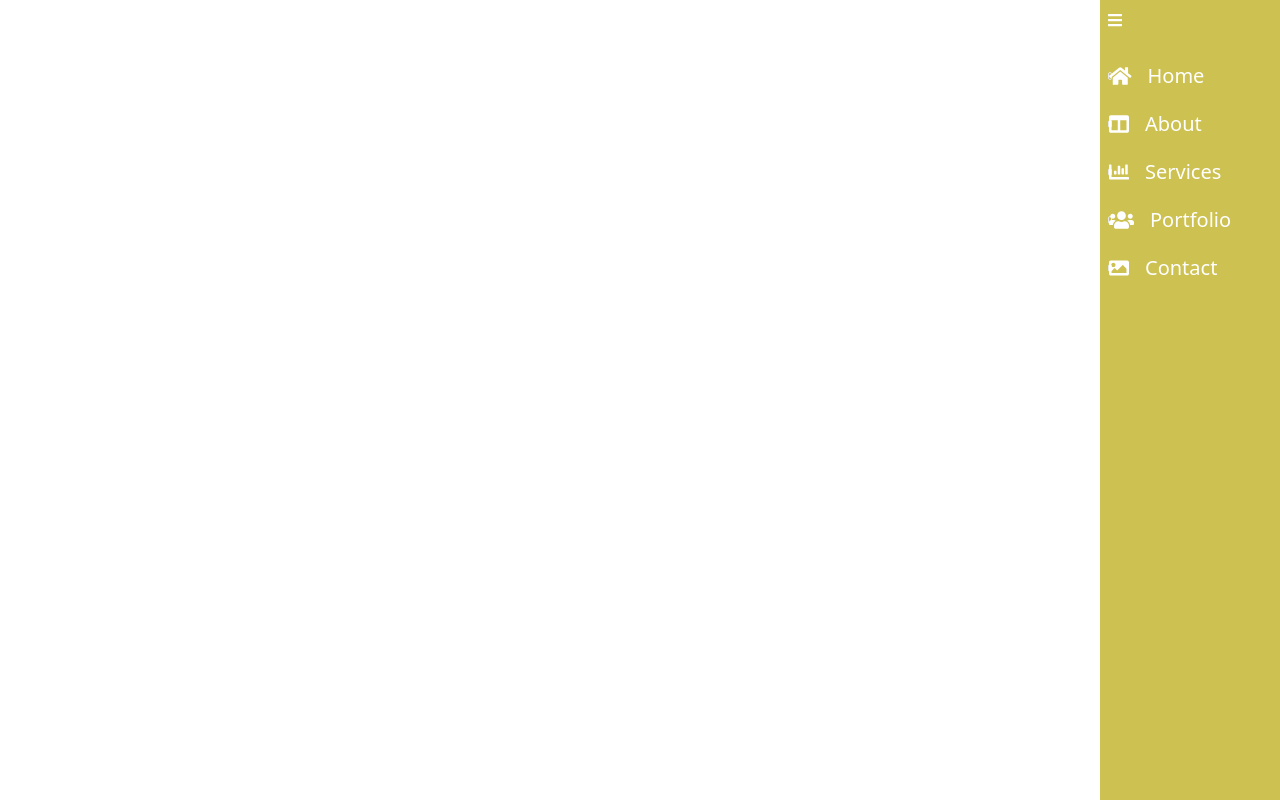
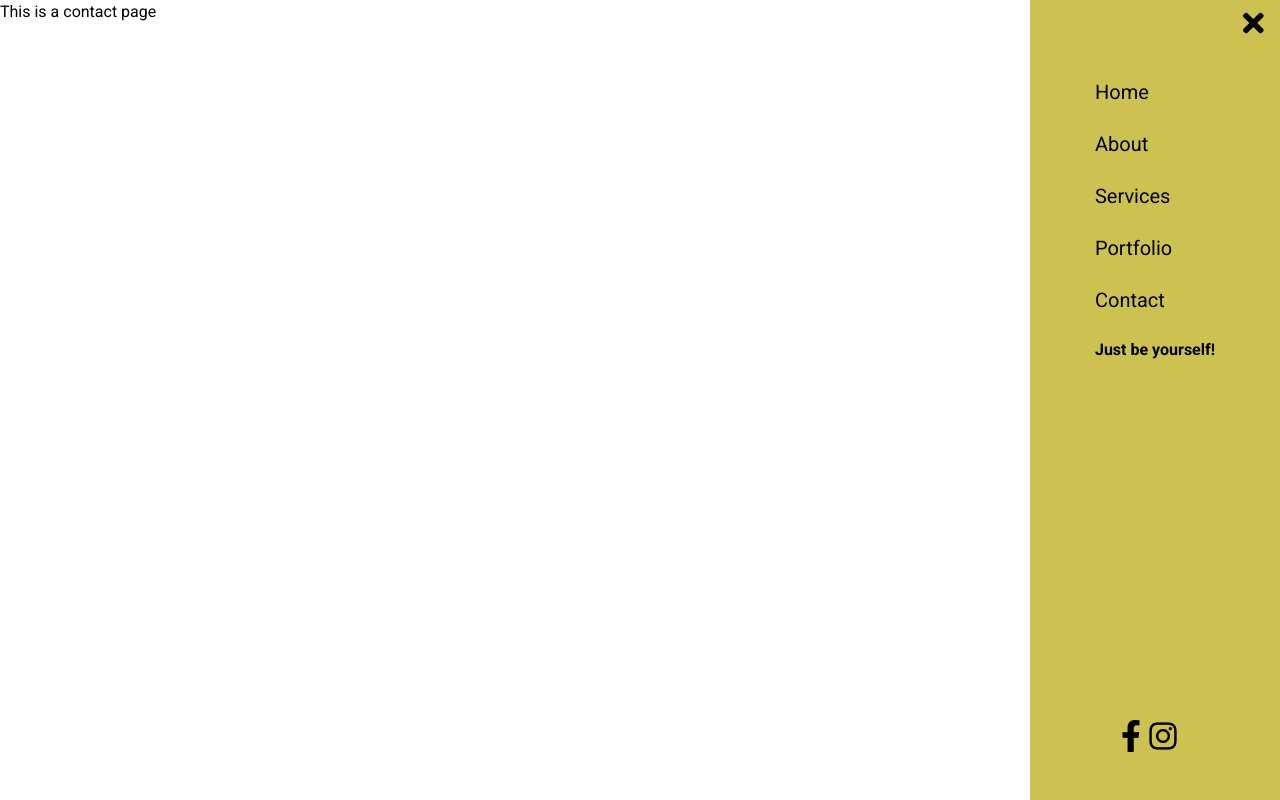
Before and after one commit to Rippyblogger/Nylctest, a Vue app: page /Contact in a window 1280 px wide. Both pictures are taken after a click on the element 1261 px from the left and 20 px from the top of the page. Built offline with nearby package versions, Linux system fonts and the light colour scheme.

Commit message:
sidebar and bug fixes

```diff
--- a/src/App.vue
+++ b/src/App.vue
@@ -1,5 +1,5 @@
 <template>
-<SideBar/>
+<!-- <SideBar/> -->
   <div id="nav" class="font-Roboto">
     <router-view class=""/>
   </div>
@@ -12,9 +12,9 @@
 <script>
 // import Home from '@/views/Home';
 import {mapGetters } from "vuex";
-import SideBar from '@/components/SideBar.vue'
+// import SideBar from '@/components/SideBar.vue'
 export default {
-  components:{SideBar},
+  // components:{SideBar},
   computed: {
     ...mapGetters(["sidebarWidth"]),
   }
--- a/src/components/SideBar.vue
+++ b/src/components/SideBar.vue
@@ -1,17 +1,51 @@
 <template>
 	<div
-		class="text-white bg-brand-black fixed z-10 top-0 right-0 left-auto bottom-0 p-2 flex flex-col sidebar space-y-10"
-		:style="{ width: sidebarWidth }" ref="side"
+		v-if="collapsed"
+		class="bg-transparent fixed z-10 top-0 right-0 left-auto bottom-0 p-2 flex flex-col sidebar space-y-10"
+		:style="{ width: sidebarWidth }"
 	>
-		<span class="" @click="toggleSide">
-			<i class="fas fa-bars"></i>
+		<span class="text-3xl" @click="toggleSide">
+			<i class="fas fa-bars "></i>
 		</span>
 
-		<SidebarLink class="" to="/" icon="fas fa-home">Home</SidebarLink>
-		<SidebarLink class="" to="/About" icon="fas fa-columns">About</SidebarLink>
-		<SidebarLink class="" to="/Services" icon="fas fa-chart-bar">Services</SidebarLink>
-		<SidebarLink class="" to="/Portfolio" icon="fas fa-users">Portfolio</SidebarLink>
-		<SidebarLink class="" to="/Contact" icon="fas fa-image">Contact</SidebarLink>
+	</div>
+
+	<div
+		v-else
+		class="bg-brand-yellow fixed z-10 top-0 right-0 left-auto bottom-0 p-2 flex flex-col sidebar space-y-10"
+		:style="{ width: sidebarWidth }"
+		data-aos="fade-left"
+	>
+		<span class="flex justify-end pr-2 text-3xl text-black" @click="toggleSide">
+			<i class="fas fa-times"></i>
+		</span>
+
+		<div class="mx-auto text-black flex flex-col h-screen">
+
+			<div class="space-y-6">
+				<SidebarLink class="" to="/" icon="fas fa-home">Home</SidebarLink>
+			<SidebarLink class="" to="/About" icon="fas fa-columns"
+				>About</SidebarLink
+			>
+			<SidebarLink class="" to="/Services" icon="fas fa-chart-bar"
+				>Services</SidebarLink
+			>
+			<SidebarLink class="" to="/Portfolio" icon="fas fa-users"
+				>Portfolio</SidebarLink
+			>
+			<SidebarLink class="" to="/Contact" icon="fas fa-image"
+				>Contact</SidebarLink
+			>
+
+			<p class="font-bold">Just be yourself!</p>
+			</div>
+
+
+			<div class="mt-auto w-8 ml-5 flex pb-10">
+				<img src="@/assets/icons/facebook.png" alt="facebook" >
+				<img src="@/assets/icons/instagram.png" alt="instagram" >
+			</div>
+		</div>
 	</div>
 </template>
 
@@ -25,15 +59,7 @@ export default {
 	methods: {
 		toggleSide() {
 			this.$store.commit("toggleSidebar");
-            if(this.$refs.side.style.background = "#161616"){
-                this.$refs.side.style.background = "#CDC152";
-                console.log(this.$refs.side.style.background);
-            }else{
-                this.$refs.side.style.background = "#161616";
-                console.log(this.$refs.side.style.background);
-            }
 		},
-
 	},
 	computed: {
 		...mapState(["collapsed"]),
--- a/src/components/SidebarLink.vue
+++ b/src/components/SidebarLink.vue
@@ -2,10 +2,10 @@
 	<div>
 		<router-link
 			:to="to"
-			class="flex shrink-0 w-1 items-center cursor-pointer relative font-normal text-xl select-none text-center border rounded h-2 text-brand-white hover:text-white active:bg-brand-black active:text-white no-underline"
+			class="flex shrink-0 border-none items-center cursor-pointer relative font-normal text-xl select-none text-center border  text-brand-white hover:text-white active:bg-brand-black active:text-white no-underline"
 			:class="{ active: isActive }"
 		>
-			<i class="flex shrink-0 w-8 mr-4" :class="icon"></i>
+			<!-- <i class="flex shrink-0 w-8 mr-4" :class="icon"></i> -->
 			<transition name="fade">
 				<span v-if="!collapsed">
 					<slot/>
@@ -41,7 +41,7 @@ export default {
 <style scoped>
 .fade-enter-active,
 .fade-leave-active {
-	transition: opacity 0.1s;
+	transition: opacity 0.5s;
 }
 
 .fade-enter,
--- a/src/store/index.js
+++ b/src/store/index.js
@@ -3,8 +3,8 @@ import { createStore } from "vuex";
 export default createStore({
 	state: {
 		collapsed: true,
-		sidebar_width: "180",
-		sidebar_width_collapsed: 38,
+		sidebar_width: "250",
+		sidebar_width_collapsed: 58,
 		sidebarWidth: "",
 		images: [
 			{
--- a/src/views/About.vue
+++ b/src/views/About.vue
@@ -1,5 +1,14 @@
 <template>
+<SideBar class="text-black"/>
   <div class="about">
     <h1>This is an about page</h1>
   </div>
 </template>
+
+<script>
+import SideBar from '@/components/SideBar.vue';
+export default {
+  name: "About",
+  components:{SideBar},
+}
+</script>
--- a/src/views/Contact.vue
+++ b/src/views/Contact.vue
@@ -1,17 +1,14 @@
 <template>
-	<div class=" bg-white h-screen w-screen text-white px-6">
-
+	<SideBar class="text-black" />
+	<div class="about">
+		<h1>This is a contact page</h1>
 	</div>
 </template>
 
 <script>
+import SideBar from "@/components/SideBar.vue";
 export default {
-	name: "Services",
+	name: "Contact",
+	components: { SideBar },
 };
 </script>
-
-<style lang="css" scoped>
-
-
-
-</style>
--- a/src/views/Home.vue
+++ b/src/views/Home.vue
@@ -1,4 +1,5 @@
 <template>
+<SideBar class="text-white"/>
 	<div class=" bg-brand-black h-screen w-screen text-white px-6">
 		<div class="flex justify-center items-center h-screen flex-col mr-8">
 			<img id="anim-1" src="../assets/logo.svg" alt="image-logo" />
@@ -15,8 +16,10 @@
 </template>
 
 <script>
+import SideBar from '@/components/SideBar.vue'
 export default {
 	name: "Home",
+	components:{SideBar},
 };
 </script>
 
--- a/src/views/Portfolio.vue
+++ b/src/views/Portfolio.vue
@@ -1,4 +1,5 @@
 <template>
+<SideBar class="text-black"/>
 	<div class="bg-white h-full  text-brand-black p-3 grid place-content-center place-items-center">
 		<div class="flex justify-center py-3">
 			<img src="@/assets/portfolio/ellipsis.png" alt="Ellipsis" class="cursor-pointer">
@@ -15,6 +16,7 @@
 
 <script>
 import {mapState} from 'vuex';
+import SideBar from '@/components/SideBar.vue'
 export default {
 	name: "Portfolio",
 	data() {
@@ -22,6 +24,7 @@ export default {
 
 		};
 	},
+	components:{SideBar},
     computed:{
         ...mapState(["images"])
     }
--- a/src/views/Services.vue
+++ b/src/views/Services.vue
@@ -1,4 +1,5 @@
 <template>
+<SideBar class="text-black"/>
 	<div
 		class="bg-white h-screen  text-bg-black py-16 grid place-items-center font-Roboto"
 	>
@@ -58,7 +59,7 @@
 <script>
 
 import ContactButton from '../components/ContactButton.vue';
-
+import SideBar from '@/components/SideBar.vue';
 export default {
 	name: "Services",
 	data() {
@@ -103,7 +104,8 @@ export default {
 		};
 	},
 	components: {
-		ContactButton
+		ContactButton,
+		SideBar
 	}
 };
 </script>
```
Also changed, not shown: src/assets/icons/facebook.png (added), src/assets/icons/instagram.png (added).
